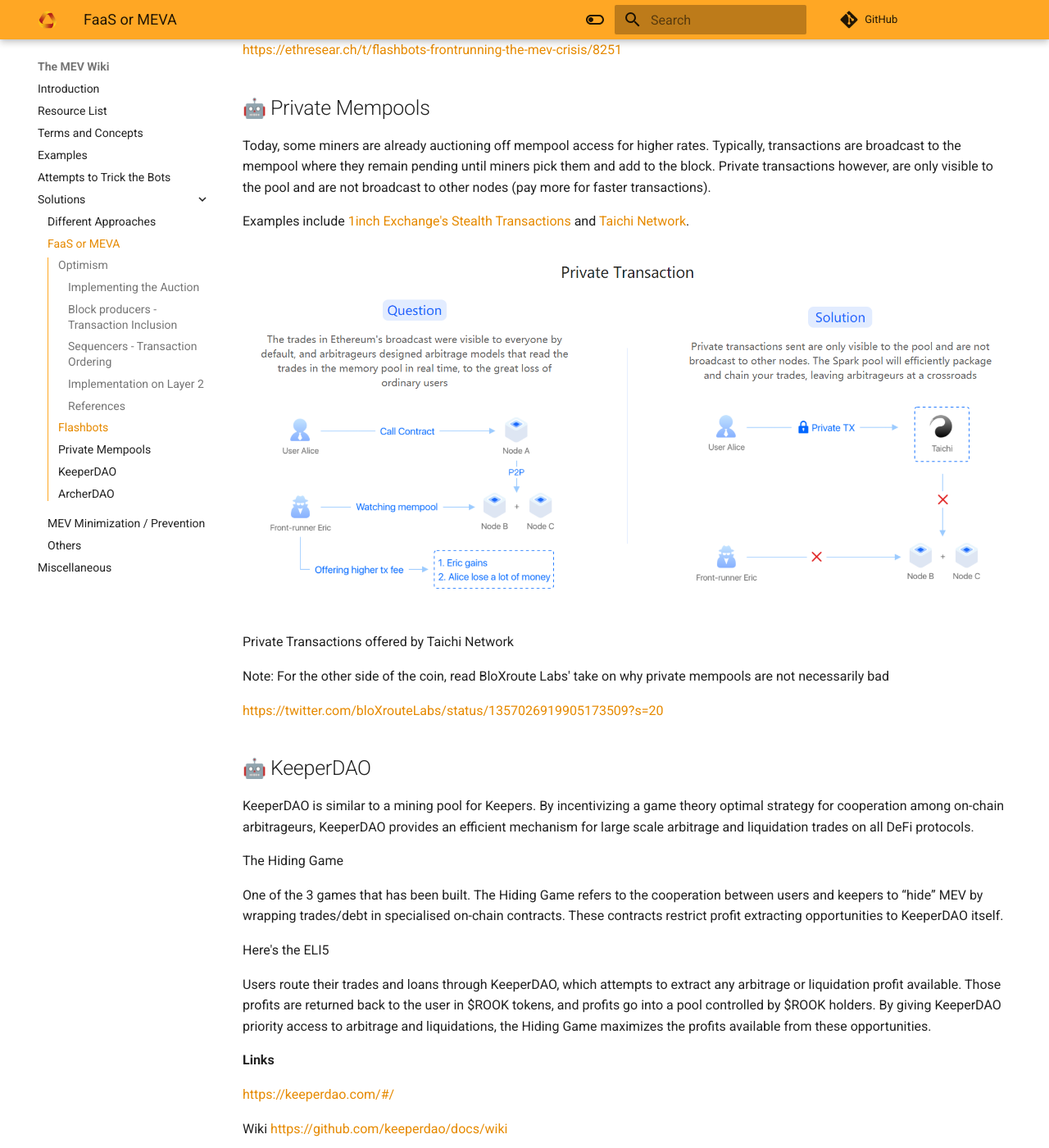
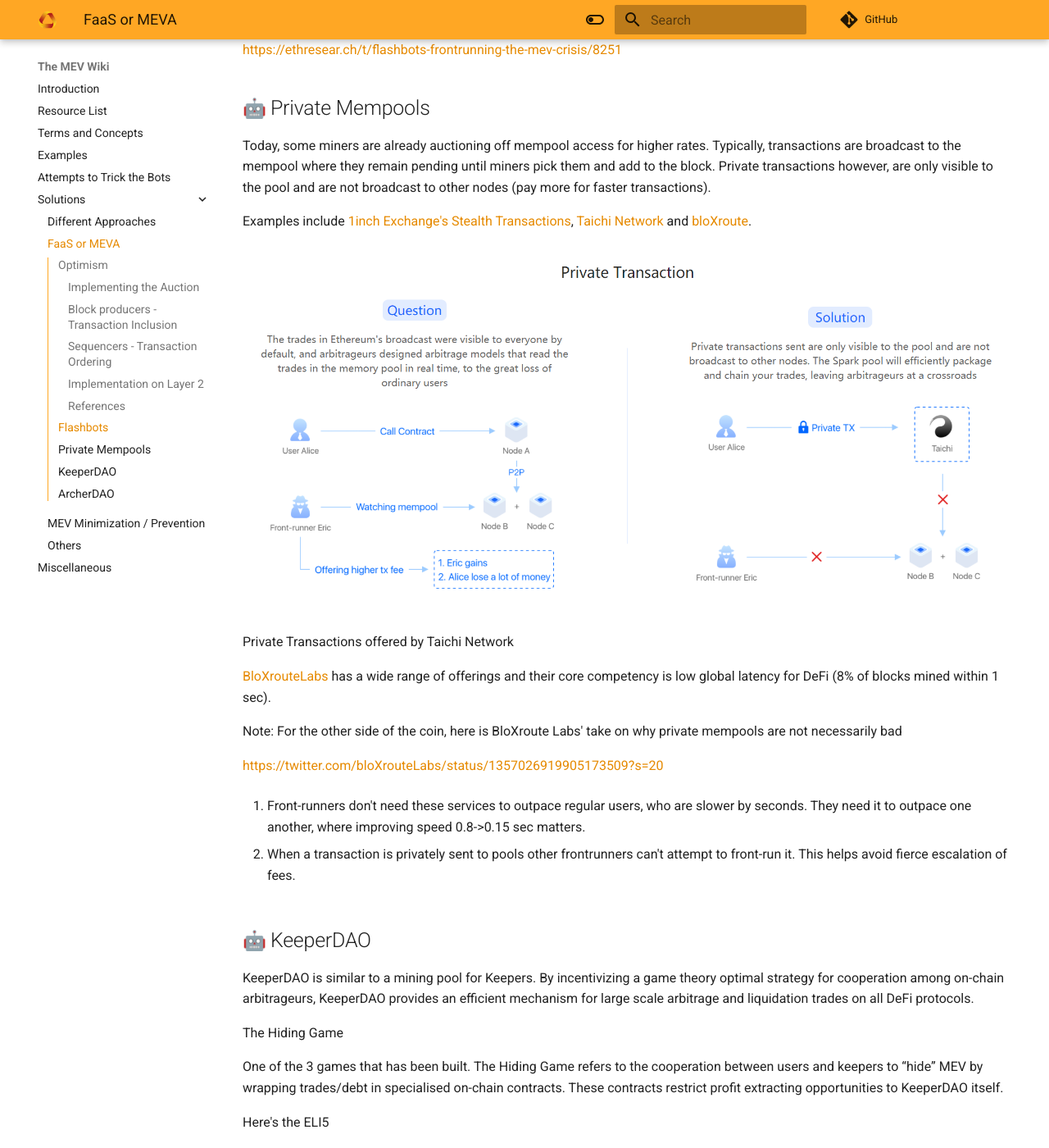
Before and after one commit to automata-network/docs, an MkDocs documentation site: the page built from docs/mev/solutions/faas-or-meva.md, in a window 1280 px wide and 1400 px high, scrolled down 2504 px. Shown: the whole window at 82% size. Built offline with MkDocs 1.6.1 and Material for MkDocs 9.7.7, drawn with Linux system fonts in a browser that asks for light colours; emoji names are drawn with the system emoji font; comment, search, counter and statistics services are not loaded.

Commit message:
Update faas-or-meva.md
updated bloxroute

```diff
--- a/docs/mev/solutions/faas-or-meva.md
+++ b/docs/mev/solutions/faas-or-meva.md
@@ -78,15 +78,21 @@
 
 Today, some miners are already auctioning off mempool access for higher rates. Typically, transactions are broadcast to the mempool where they remain pending until miners pick them and add to the block. Private transactions however, are only visible to the pool and are not broadcast to other nodes (pay more for faster transactions).
 
-Examples include [1inch Exchange's Stealth Transactions](https://help.1inch.io/en/articles/4695716-what-are-stealth-transactions-and-how-they-work){target=_blank} and [Taichi Network](https://taichi.network/){target=_blank}.
+Examples include [1inch Exchange's Stealth Transactions](https://help.1inch.io/en/articles/4695716-what-are-stealth-transactions-and-how-they-work){target=_blank}, [Taichi Network](https://taichi.network/){target=_blank} and [bloXroute](https://bloxroute.com/){target=_blank}.
 
 ![](/assets/private_mempools.png){target=_blank}
 
 Private Transactions offered by Taichi Network
 
-Note: For the other side of the coin, read BloXroute Labs' take on why private mempools are not necessarily bad
+[BloXrouteLabs](https://bloxroute.com/){target=_blank} has a wide range of offerings and their core competency is low global latency for DeFi (8% of blocks mined within 1 sec).
 
-[https://twitter.com/bloXrouteLabs/status/1357026919905173509?s=20](https://twitter.com/bloXrouteLabs/status/1357026919905173509?s=20){target=_blank}
+Note: For the other side of the coin, here is BloXroute Labs' take on why private mempools are not necessarily bad
+
+[https://twitter.com/bloXrouteLabs/status/1357026919905173509?s=20](https://twitter.com/bloXrouteLabs/status/1357026919905173509?s=20)
+
+1. Front-runners don't need these services to outpace regular users, who are slower by seconds. They need it to outpace one another, where improving speed 0.8->0.15 sec matters.
+
+2. When a transaction is privately sent to pools other frontrunners can't attempt to front-run it. This helps avoid fierce escalation of fees.
 
 ## :robot: KeeperDAO
 
```
